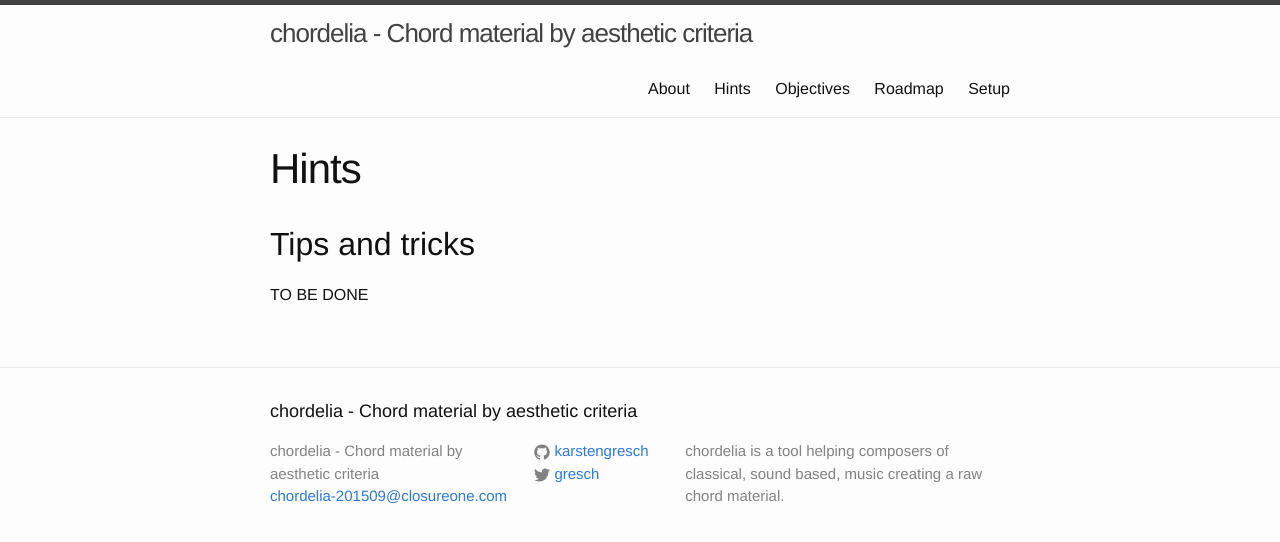
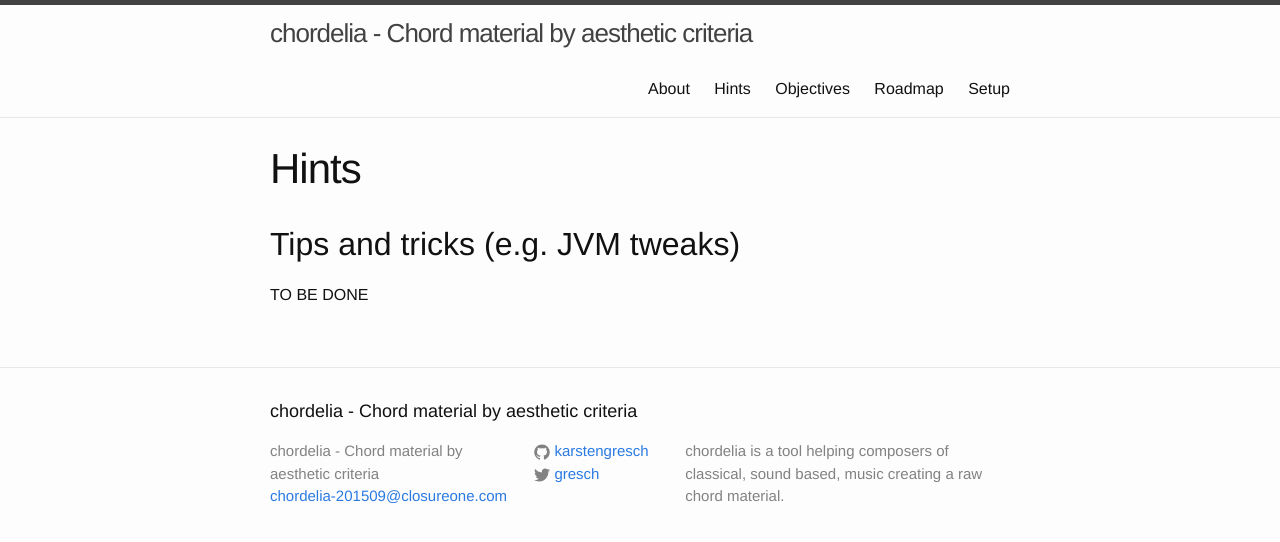
Before and after one commit to karstengresch/chordelia, a Jekyll site: the page built from _pages/hints.md, in a window 1280 px wide. Shown: the top 542 px of the page. Built offline with Jekyll 4.4.1, drawn with Linux system fonts in a browser that asks for light colours.

Commit message:
Changed content

```diff
--- a/_pages/hints.md
+++ b/_pages/hints.md
@@ -5,6 +5,6 @@ permalink: /hints/
 ---
 
 
-## Tips and tricks
+## Tips and tricks (e.g. JVM tweaks)
 
 TO BE DONE
```
